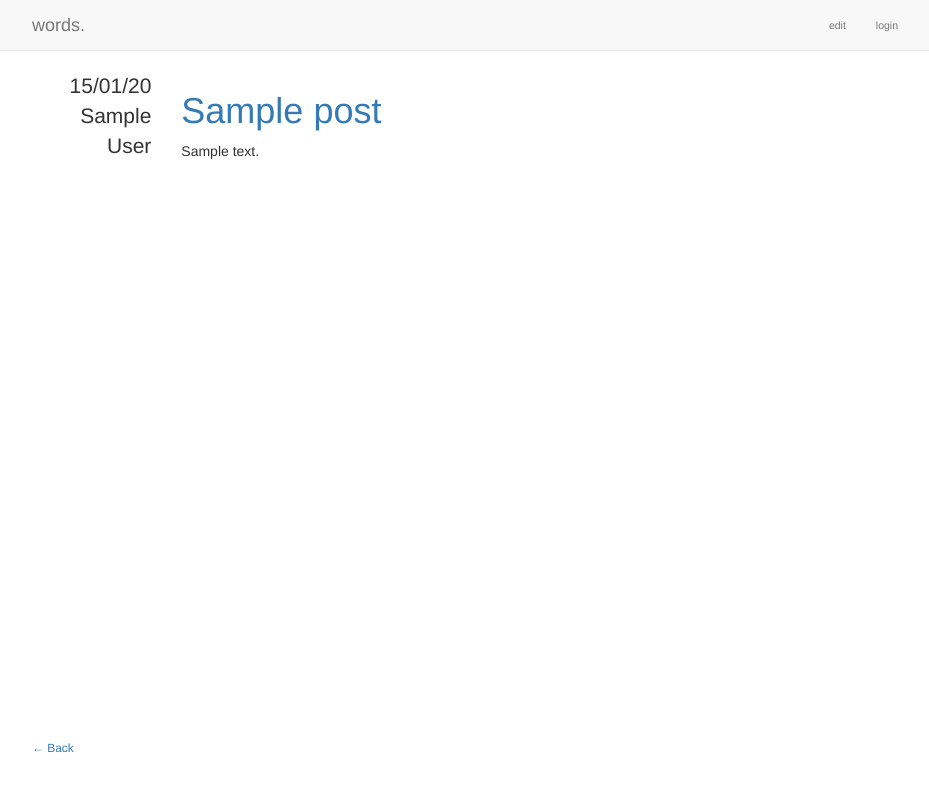
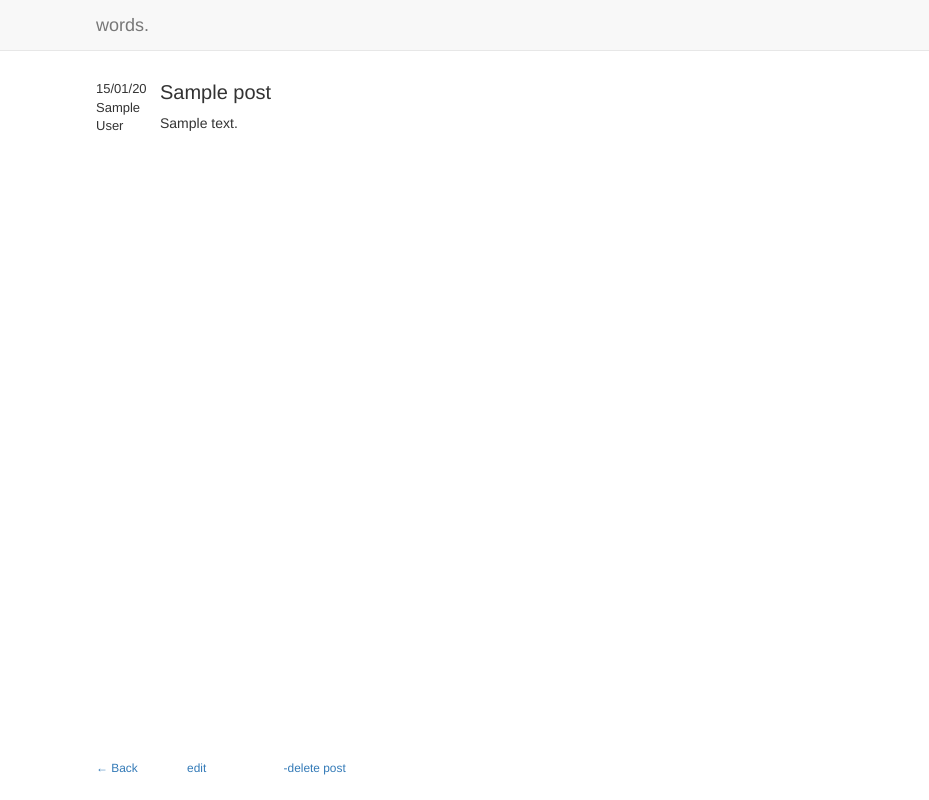
Before and after one commit to michaelreid/blogful, a Flask app: page /post/1 in a window 1280 px wide. Shown: the whole page, without its empty margins (175-1104 px from the left). Run offline with Flask 2, Linux system fonts and the light colour scheme; tables that the repository leaves empty hold one stand-in row (values such as "Sample post"); some libraries are stand-ins or nearby versions.

Commit message:
adjusted styling and implemented links for log-in, +post, -post, edit-post

```diff
--- a/blog/static/css/main.css
+++ b/blog/static/css/main.css
@@ -1,10 +1,23 @@
-div.metadata {
-    font-size: 1.5em;
+/* Defining site wide styles
+--------------------------------------------------- */
+.container {
+    width: 60%;
+}
+
+h1 {
+    margin-top: 10px;
+    font-weight: 100;
+    font-size: 20px;
+}
+
+ul {
+    margin-top: 9px;
 }
 
 .tiny {
     font-size: .5em;
 }
+
 
 /* Sticky footer styles
 -------------------------------------------------- */
@@ -12,10 +25,12 @@ html {
     position: relative;
     min-height: 100%;
 }
+
 body {
     /* Margin bottom by footer height */
     margin-bottom: 60px;
 }
+
 .footer {
     position: absolute;
     bottom: 0;
@@ -25,6 +40,15 @@ body {
     background-color: #ffffff;
 }
 
-.container {
-    width: 70%;
+
+/* Custom CSS for custom classes
+----------------------------------------------------- */
+div.metadata {
+    font-size: 13px;
+    font-weight: 200;
 }
+
+.pager li>a {
+    padding: 0;
+    border: none;
+}
--- a/blog/templates/base.html
+++ b/blog/templates/base.html
@@ -22,20 +22,20 @@
         <nav class="navbar navbar-default navbar-static-top" role="navigation">
             <div class="container">
                 <div class="navbar-header">
-                    <button type="button" class="navbar-toggle" data-toggle="collapse" data-target=".navbar-collapse">
+                <!--    <button type="button" class="navbar-toggle" data-toggle="collapse" data-target=".navbar-collapse">
                         <span class="sr-only">Toggle navigation</span>
                         <span class="icon-bar"></span>
                         <span class="icon-bar"></span>
                         <span class="icon-bar"></span>
-                    </button>
-                    <a class="navbar-brand" href="{{ url_for('posts') }}">words.</a>
-                </div>
-                <div class="collapse navbar-collapse metadata">
+                    </button> -->
+                      <a class="navbar-brand" href="{{ url_for('posts') }}">words.</a>
+		</div>
+             <!--  <div class="col-md-10 collapse navbar-collapse metadata">
                   <ul class="nav navbar-nav navbar-right">
-		    <li class="tiny"><a href="#">edit</a></li>
-		    <li class="tiny"><a href="#">login</a></li>
+		    <li class="small"><a href="#">edit</a></li>
+		    <li class="small"><a href="#">login</a></li>
                   </ul>
-                </div>
+                </div> -->
             </div>
         </nav>
 	{% with messages = get_flashed_messages(with_categories=true) %}
--- a/blog/templates/macros.html
+++ b/blog/templates/macros.html
@@ -1,25 +1,46 @@
 {# declare a render_post macro that takes a post as argument #}
-{% macro render_post(post) %}
+{% macro render_titles(post) %}
 {# import the posts.html page to access the single_post variable #}
 {% import 'posts.html' as posts %}
 
 <div class="row">
-  <div class="col-md-2 text-right metadata">
+  <div class="col-md-1 metadata">
     <ul class="list-unstyled">
-      <li>
-	{{ post.datetime | dateformat("%d/%m/%y") }}
-	{{ post.author.name }}
-      </li>
+      <li>{{ post.datetime | dateformat("%d/%m/%y") }}</li>
+      <li>{{ post.author.name }}</li>
     </ul>
   </div>
 
 
-  <div class="col-md-10">
+  <div class="col-md-11">
     <h1>
       <a href="/post/{{ post.id }}">{{ post.title }}</a>
     </h1>
-    {{ post.content | safe }}
   </div>
 </div>
 
 {% endmacro %}
+
+
+
+{% macro render_post(post) %}
+
+{# import the posts.html page to access the single_post variable #}
+{% import 'posts.html' as posts %}
+
+<div class="row">
+  <div class="col-md-1 metadata">
+    <ul class="list-unstyled">
+      <li>{{ post.datetime | dateformat("%d/%m/%y") }}</li>
+      <li>{{ post.author.name }} </li>
+    </ul>
+  </div>
+
+
+  <div class="col-md-11">
+    <h1>{{ post.title }}</h1>
+     {{ post.content | safe }}
+  </div>
+</div>
+
+{% endmacro %}
--- a/blog/templates/posts.html
+++ b/blog/templates/posts.html
@@ -2,24 +2,33 @@
 {% extends "base.html" %}
 {% block content %}
 
+
 {% for post in posts %}
-{{ macros.render_post(post) }}
+
+{{ macros.render_titles(post) }}
 {% endfor %}
 
 {% endblock %}
 
 
+
+
+
+
 {% block footer %}
 
-
-<ul class="pager">
+<ul class="col-md-6 list-unstyled pager">
   {% if has_next %}
   <li class="previous">
   <a href="{{ url_for('posts', page=page + 1) }}" class="text-muted small">&larr; Older</a>
   </li>
   {% endif %}
+
+  <li class="small col-md-4"><a href="{{ url_for('login_get') }}">log-in</a></li>
+  <li class="small col-md-4"><a href="{{ url_for('add_post_get') }}">+post</a></li>
+
   {% if has_prev %}
-  <li class="next">
+  <li class="text-right next">
   <a href="{{ url_for('posts', page=page - 1) }}" class="text-muted small">Newer &rarr;</a>
   </li>
   {% endif %}
--- a/blog/templates/single_post.html
+++ b/blog/templates/single_post.html
@@ -22,10 +22,13 @@
 
 {% block footer %}
 
-
-<p class="previous small">
-   <a href="{{ url_for('posts') }}" class="text=muted">&larr; Back</a>
-</p>
+<ul class="col-md-6 list-unstyled pager">
+  <li class="previous small">
+    <a href="{{ url_for('posts') }}" class="text=muted">&larr; Back</a>
+  </li>
+  <li class="small col-md-4"><a href="{{ url_for('edit_post_get', id=post.id) }}">edit</a></li>
+  <li class="small col-md-4"><a href="{{ url_for('delete_post', id=post.id) }}">-delete post</a></li>
+</ul>
 
 
 {% endblock %}
--- a/blog/views.py
+++ b/blog/views.py
@@ -109,6 +109,7 @@ def add_post_post():
 # defines this as only for GET calls to this view
 
 @app.route("/post/<id>/edit", methods=["GET"])
+@login_required
 def edit_post_get(id):
     post = session.query(Post).get(id)
     return render_template("edit_post.html", post=post)
@@ -120,6 +121,7 @@ import mistune
 from flask import request, redirect, url_for
 
 @app.route("/post/<id>/edit", methods=["POST"])
+@login_required
 def edit_post_post(id):
     post = session.query(Post).get(id)
 
@@ -141,6 +143,7 @@ from flask import flash
 # message asking user that they want to delete
 # the current post
 @app.route("/post/<id>/delete")
+@login_required
 def delete_post(id):
     post = session.query(Post).get(id)
     flash("Are you sure you want to delete this post?", category='warning')
@@ -149,6 +152,7 @@ def delete_post(id):
     )
 
 @app.route('/post/<id>/confirm_delete')
+@login_required
 def confirm_delete(id):
     session.query(Post).get(id).delete(synchronize_session=False)
     session.commit()
```
